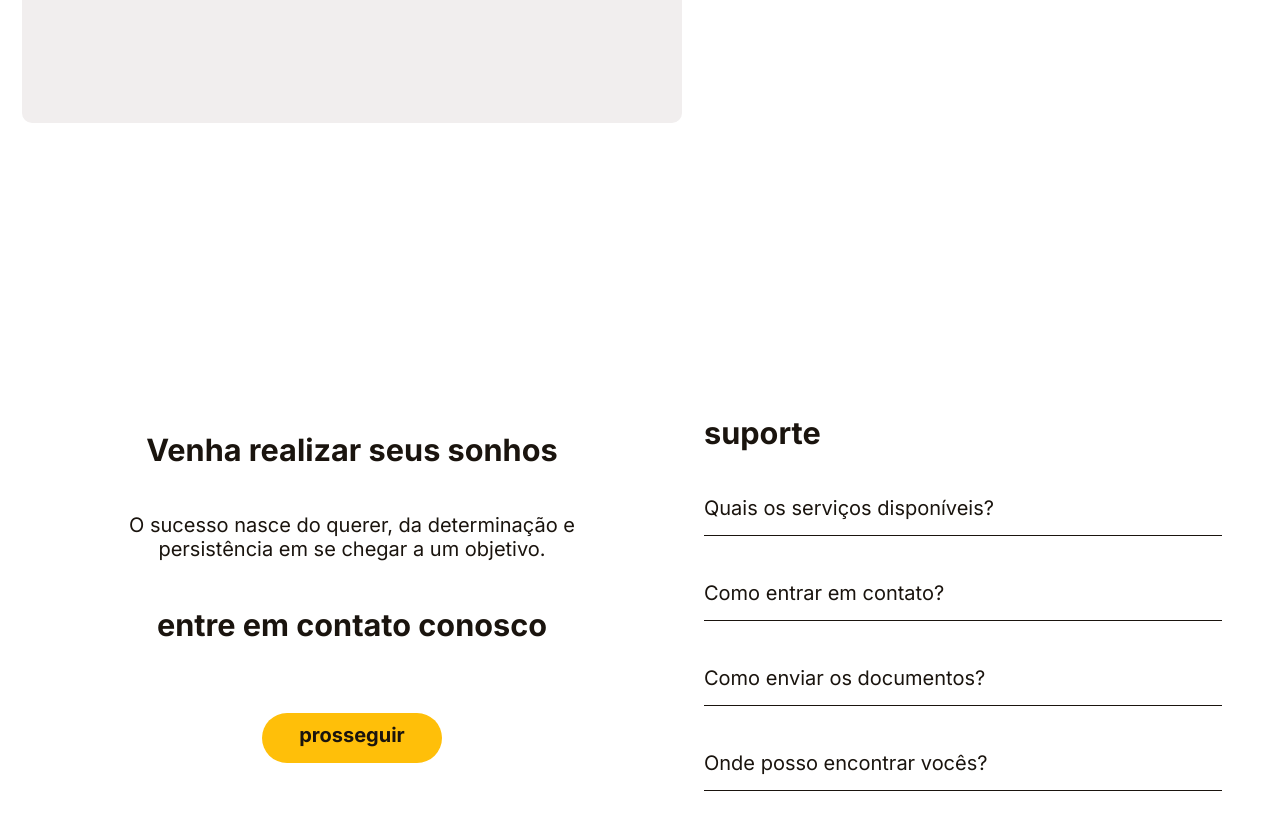
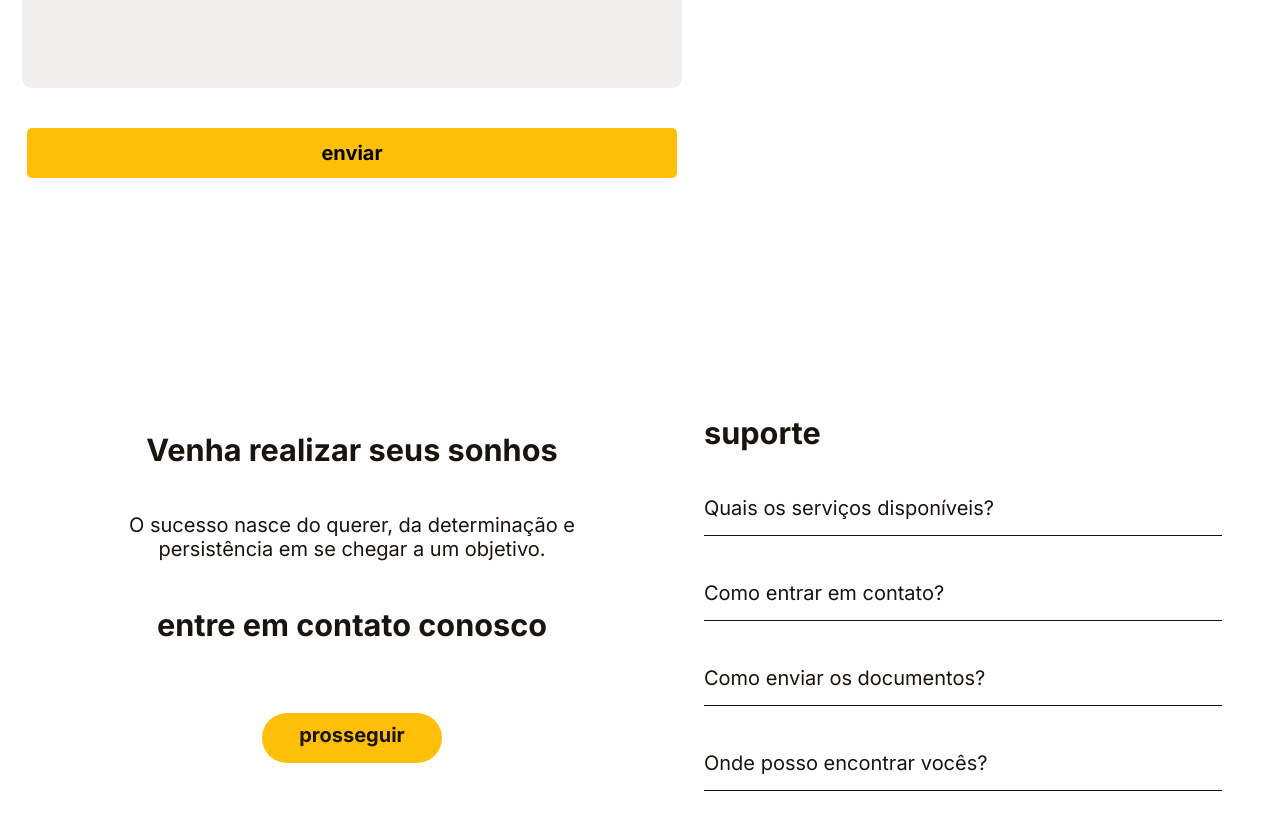
Before and after one commit to LeonardoCaml/site, a plain HTML site: page index.html in a window 1280 px wide. Shown: the part 2938-3768 px from the top of the page. Drawn offline with nearby package versions, Linux system fonts and the light colour scheme.

Commit message:
Update index.html

```diff
--- a/index.html
+++ b/index.html
@@ -194,6 +194,9 @@
               placeholder="digite sua mensagem aqui..."
             ></textarea>
           </div>
+          <div>
+            <input type="submit" name="enviar" value="enviar" id="enviar"/>
+          </div>
         </form>
       </div>
       <div id="contactUs">
```
